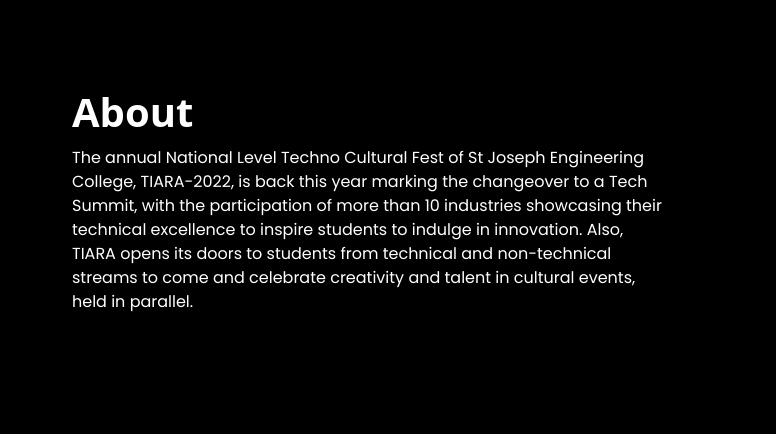
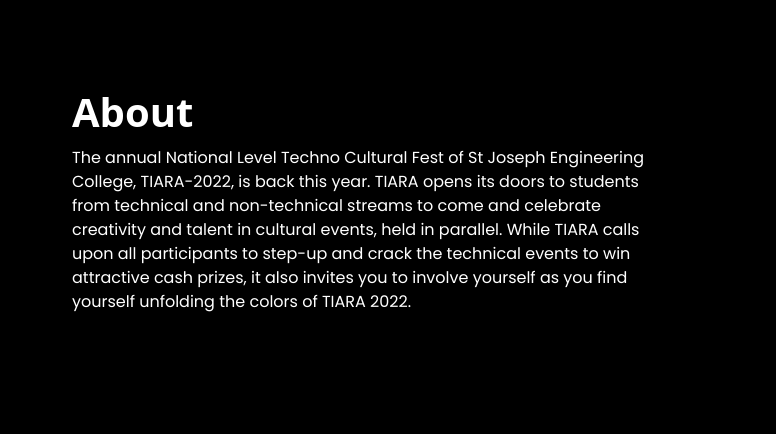
Before and after one commit to DELTA-SJEC/Tiara-2022, a plain HTML site: page index.html in a window 1280 px wide. Shown: the part 1778-2212 px from the top of the page, 0-776 px from the left. Drawn offline with nearby package versions, Linux system fonts and the light colour scheme.

Commit message:
Final commit

```diff
--- a/index.html
+++ b/index.html
@@ -189,11 +189,7 @@
   <section class="about" id="about">
     <div class="container-fluid">
       <h2 style="padding: 0px 60px !important;">About</h2>
-      <p>The annual National Level Techno Cultural Fest of St Joseph Engineering College, TIARA-2022, is back this year
-        marking the changeover to a Tech Summit, with the participation of more than 10 industries showcasing their
-        technical excellence to inspire students to indulge in innovation. Also, TIARA opens its doors to students from
-        technical and non-technical streams to come and celebrate creativity and talent in cultural events, held in
-        parallel.</p>
+      <p>The annual National Level Techno Cultural Fest of St Joseph Engineering College, TIARA-2022, is back this year. TIARA opens its doors to students from technical and non-technical streams to come and celebrate creativity and talent in cultural events, held in parallel. While TIARA calls upon all participants to step-up and crack the technical events to win attractive cash prizes, it also invites you to involve yourself as you find yourself unfolding the colors of TIARA 2022.</p>
     </div>
     <img src="/assets/Tiara-logo.png" alt="">
   </section>
```
